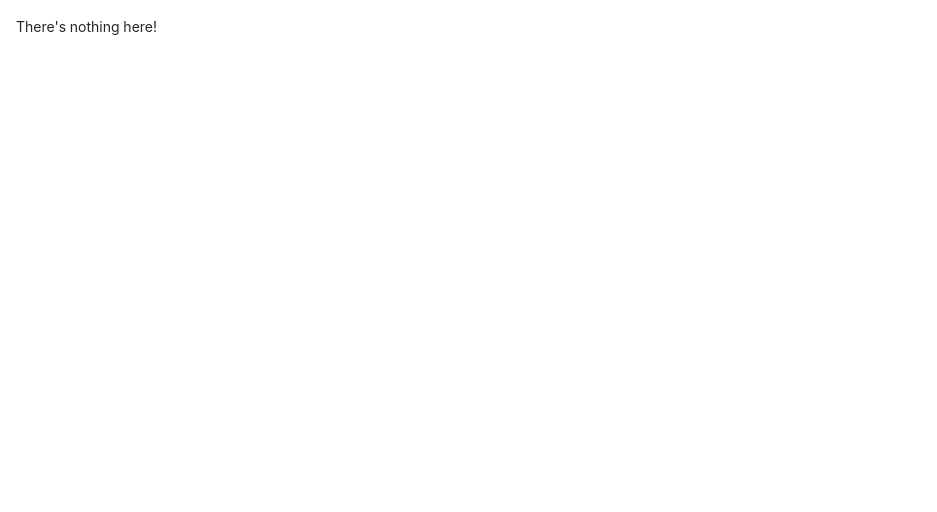
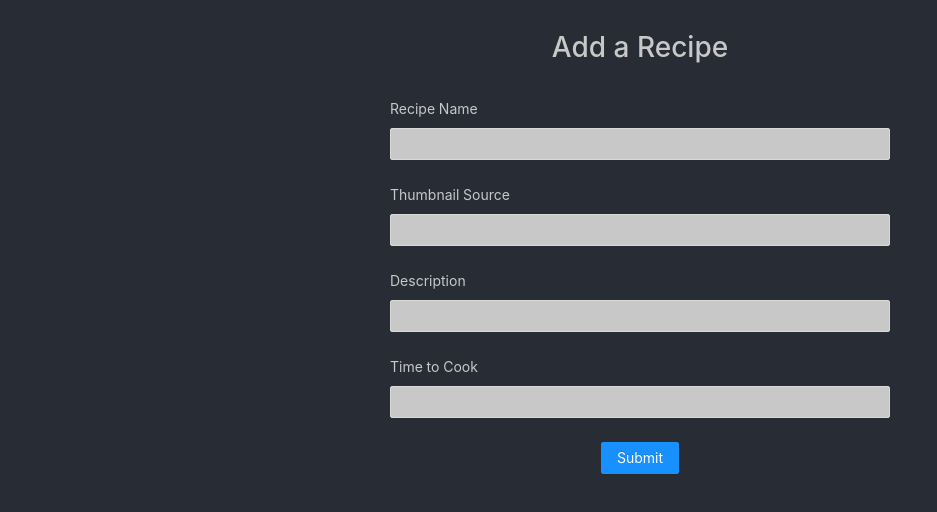
Before and after one commit to Jacksondr5/recipe-ui, a React (Create React App) app: page /newrecipe in a window 1280 px wide. Shown: the top 512 px of the page, without its empty margins (0-937 px from the left). Built offline with nearby package versions, Linux system fonts and the light colour scheme.

Commit message:
base new recipe
created a new recipe page with a few form items

created routes to new recipe page

```diff
--- a/package.json
+++ b/package.json
@@ -10,6 +10,7 @@
     "antd": "^4.21.3",
     "dotenv": "^16.0.1",
     "dotenv-webpack": "^7.1.1",
+    "mongoose": "^6.4.4",
     "react": "^18.2.0",
     "react-dom": "^18.2.0",
     "react-router-dom": "6",
--- a/src/App.css
+++ b/src/App.css
@@ -6,9 +6,16 @@
   clear: both;
   padding: 0;
   display: flex;
-  justify-content: center;
   align-items: center;
   flex-direction: column;
+}
+
+.App-NewRecipe {
+  display: flex;
+  align-items: right;
+  justify-content: right;
+  width: 500px;
+  margin-top: 50px;
 }
 
 .App-Ipad {
@@ -17,7 +24,8 @@
   flex-direction: column;
   align-items: center;
   margin-bottom: 50px;
-  margin-top: 0px;
+  margin-top: 10px;
+  /* padding-top: 50px; */
   width: 500px;
 }
 
--- a/src/App.tsx
+++ b/src/App.tsx
@@ -100,6 +100,11 @@ function App() {
 
   return (
     <div className="App">
+      <div className="App-NewRecipe">
+        <Link to="/newrecipe">
+          <Button>New Recipe</Button>
+        </Link>
+      </div>
       <div className="App-Ipad">
         {allRecipes.map((recipe, index) => (
           <div className="App-Recipes" key={index}>
--- /dev/null
+++ b/src/NewRecipe.css
@@ -0,0 +1,33 @@
+.New {
+  margin-bottom: 50px auto;
+  margin-top: 0px auto;
+  background-color: #282c34;
+  min-height: 100vh;
+  clear: both;
+  padding: 0;
+  display: flex;
+  align-items: center;
+  flex-direction: column;
+}
+
+.New-Body {
+  display: flex;
+  width: 500px;
+  flex-direction: column;
+  align-items: center;
+  margin-top: 25px;
+}
+
+.New-Parameters {
+  display: flex;
+  width: 100%;
+  flex-direction: column;
+  margin-top: 15px;
+  color: white;
+}
+
+.New-Submit {
+  width: 100%;
+  display: flex;
+  justify-content: center;
+}
--- /dev/null
+++ b/src/NewRecipePage.tsx
@@ -0,0 +1,77 @@
+import React, { useEffect, useState } from "react";
+import "antd/dist/antd.min.css";
+import "./NewRecipe.css";
+import { Recipe } from "./recipe";
+import { Button, Form, Input } from "antd";
+
+export default function NewRecipe() {
+  const { TextArea } = Input;
+  const submitRecipe = (values: any) => {
+    console.log(values);
+  };
+
+  return (
+    <div className="New">
+      <div className="New-Body">
+        <h1 style={{ color: "rgb(200, 200, 200)" }}>Add a Recipe</h1>
+        <div className="New-Parameters">
+          <Form labelAlign="left" layout="vertical" onFinish={submitRecipe}>
+            <Form.Item
+              label={
+                <span style={{ color: "rgb(200, 200, 200)" }}>Recipe Name</span>
+              }
+              name="name"
+            >
+              <Input style={{ backgroundColor: "rgb(200, 200, 200)" }} />
+            </Form.Item>
+            <Form.Item
+              label={
+                <span style={{ color: "rgb(200, 200, 200)" }}>
+                  Thumbnail Source
+                </span>
+              }
+              name="thumbnail"
+            >
+              <TextArea
+                autoSize
+                style={{ backgroundColor: "rgb(200, 200, 200)" }}
+              />
+            </Form.Item>
+            <Form.Item
+              label={
+                <span style={{ color: "rgb(200, 200, 200)" }}>Description</span>
+              }
+              name="description"
+            >
+              <TextArea
+                autoSize
+                style={{ backgroundColor: "rgb(200, 200, 200)" }}
+              />
+            </Form.Item>
+            <Form.Item
+              label={
+                <span style={{ color: "rgb(200, 200, 200)" }}>
+                  Time to Cook
+                </span>
+              }
+              name="cook"
+            >
+              <TextArea
+                autoSize
+                style={{ backgroundColor: "rgb(200, 200, 200)" }}
+              />
+            </Form.Item>
+
+            <div className="New-Submit">
+              <Form.Item>
+                <Button type="primary" htmlType="submit">
+                  Submit
+                </Button>
+              </Form.Item>
+            </div>
+          </Form>
+        </div>
+      </div>
+    </div>
+  );
+}
--- a/src/fetchRecipe.tsx
+++ b/src/fetchRecipe.tsx
@@ -1,5 +1,4 @@
 import { Recipe } from "./recipe";
-import { useParams } from "react-router-dom";
 
 export async function FetchRecipe(id: string | undefined) {
   if (!id) {
--- a/src/index.tsx
+++ b/src/index.tsx
@@ -6,6 +6,7 @@ import reportWebVitals from "./reportWebVitals";
 import { BrowserRouter, Routes, Route, Navigate } from "react-router-dom";
 import ReadingPages from "./ReadingPages";
 import CookingPages from "./CookingPages";
+import NewRecipe from "./NewRecipePage";
 
 const root = ReactDOM.createRoot(
   document.getElementById("root") as HTMLElement
@@ -18,6 +19,7 @@ root.render(
         <Route path="/recipe" element={<App />} />
         <Route path="reading/:recipeId" element={<ReadingPages />}></Route>
         <Route path="cooking/:recipeId" element={<CookingPages />}></Route>
+        <Route path="newrecipe" element={<NewRecipe />}></Route>
         <Route
           path="*"
           element={
```
Also changed, not shown: 1 other file (tests, documents, lock files or other folders).
